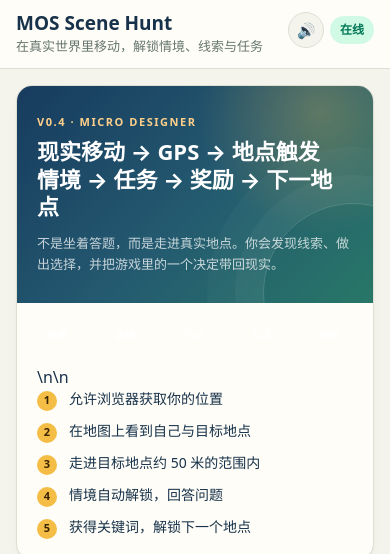
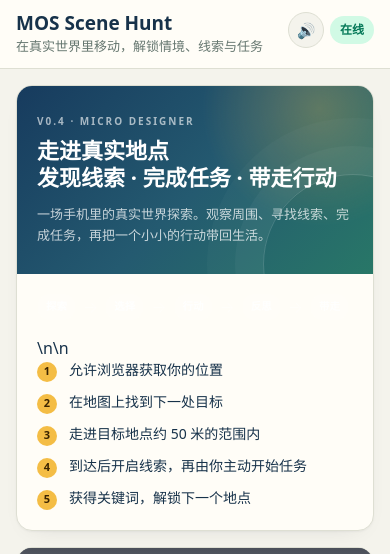
Before and after one commit to zemeiyu2-lgtm/mos-scene-hunt, a Next.js app: page / in a window 390 px wide. Shown: the top 554 px of the page. Built offline with nearby package versions, Linux system fonts and the light colour scheme; no server answers; grey boxes are pictures that could not be loaded.

Commit message:
Polish mobile-first Filipino-inspired home experience

```diff
--- a/app/page.tsx
+++ b/app/page.tsx
@@ -38,16 +38,16 @@ export default function HomePage() {
     >
       <section className="card overflow-hidden">
         <div className="hero-explore px-5 py-7">
-          <p className="text-[11px] font-semibold uppercase tracking-[0.14em] text-signal-soft">
+          <p className="game-kicker">
             V0.4 · Micro Designer
           </p>
           <h2 className="mt-2 text-[22px] font-bold leading-tight">
-            现实移动 → GPS → 地点触发
+            走进真实地点
             <br />
-            情境 → 任务 → 奖励 → 下一地点
+            发现线索 · 完成任务 · 带走行动
           </h2>
           <p className="mt-3 text-[13px] leading-relaxed text-white/75">
-            不是坐着答题，而是走进真实地点。你会发现线索、做出选择，并把游戏里的一个决定带回现实。
+            一场手机里的真实世界探索。观察周围、寻找线索、完成任务，再把一个小小的行动带回生活。
           </p>
         </div>
 
@@ -55,9 +55,9 @@ export default function HomePage() {
           <div className="game-route mb-4"><span>探索</span><i>→</i><span>选择</span><i>→</i><span>行动</span><i>→</i><span>反思</span><i>→</i><span>带走</span></div>\n\n          <ol className="space-y-2.5">
             {[
               "允许浏览器获取你的位置",
-              "在地图上看到自己与目标地点",
+              "在地图上找到下一处目标",
               "走进目标地点约 50 米的范围内",
-              "情境自动解锁，回答问题",
+              "到达后开启线索，再由你主动开始任务",
               "获得关键词，解锁下一个地点",
             ].map((step, i) => (
               <li key={step} className="flex items-start gap-3">
```
